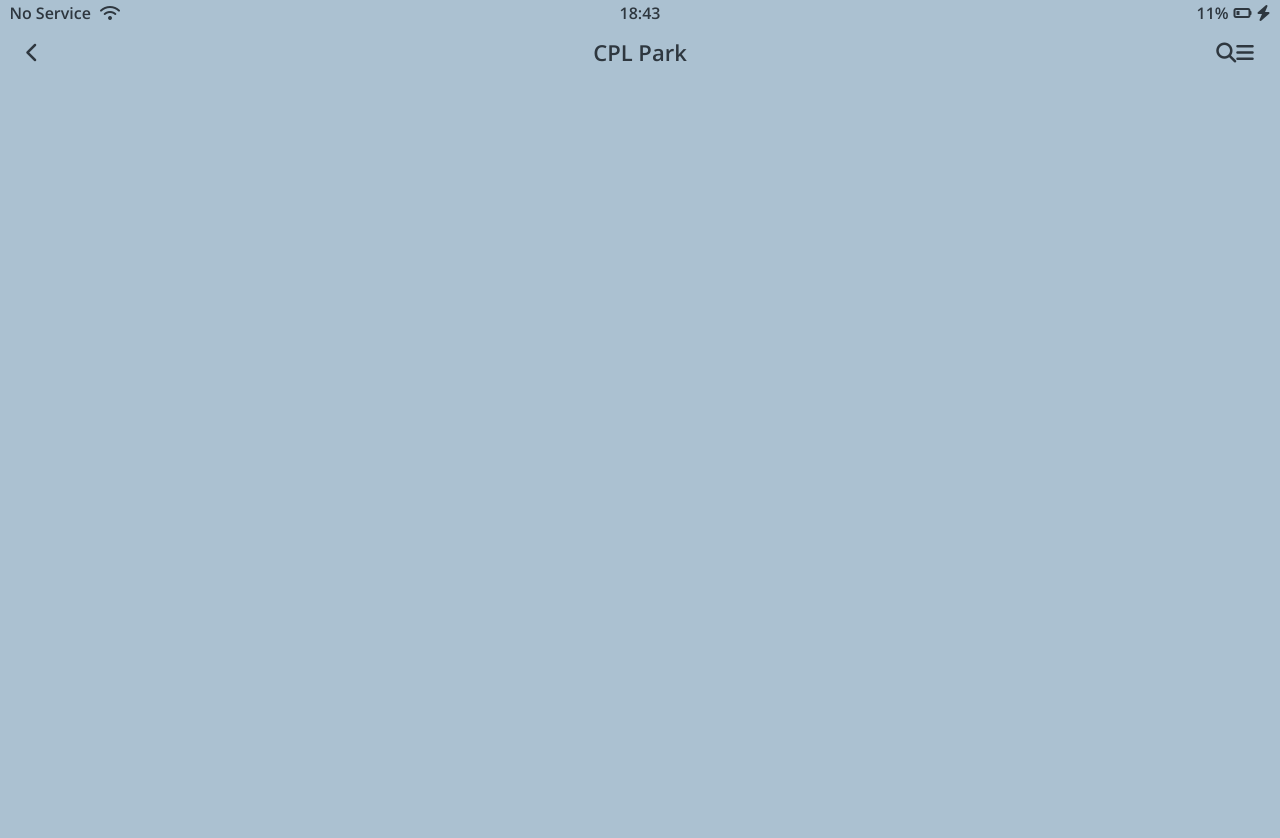
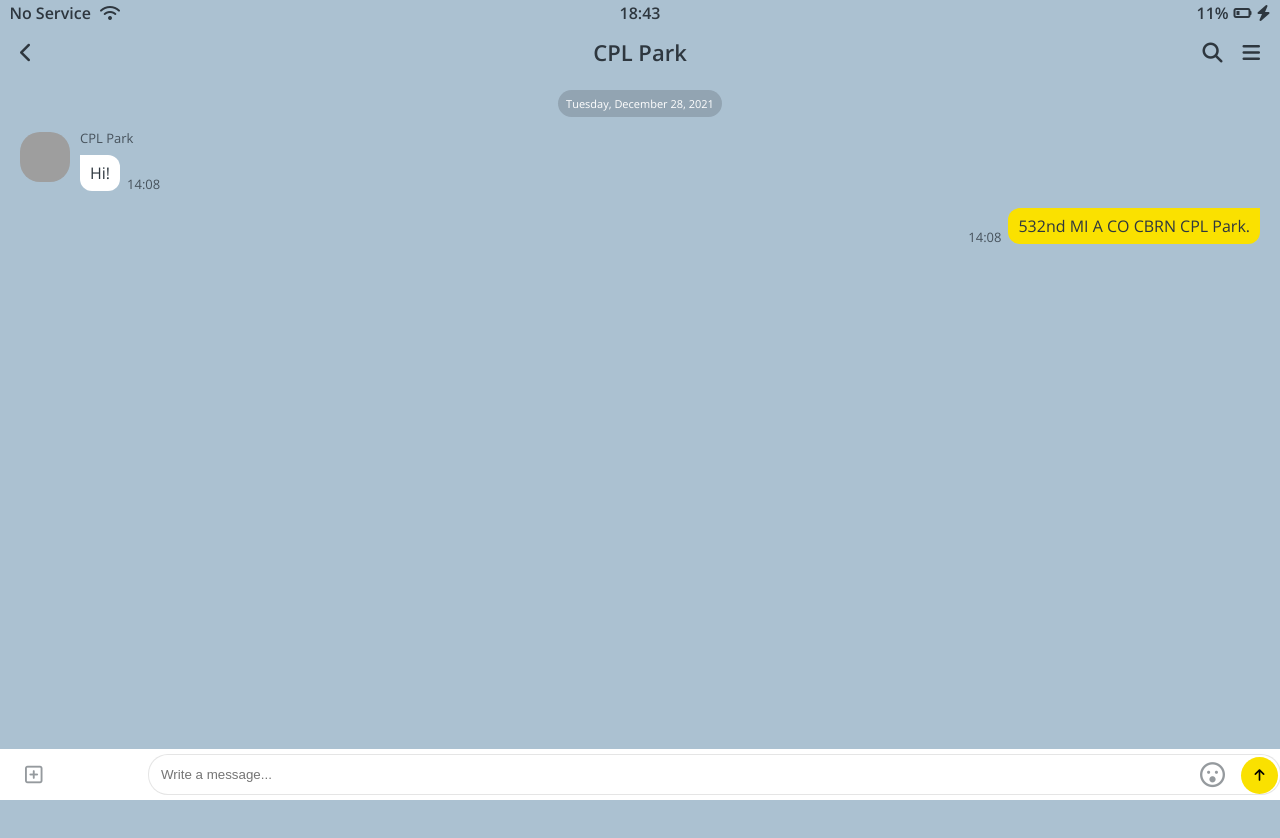
Before and after one commit to PHC-sys/kokoa-clone-2021, a plain HTML site: page chat.html in a window 1280 px wide. Shown: the top 838 px of the page. Drawn offline with nearby package versions, Linux system fonts and the light colour scheme; grey boxes are pictures that could not be loaded.

Commit message:
chat.html/message-row/animation
29DEC21 update.
~animation.

```diff
--- a/chat.html
+++ b/chat.html
@@ -43,7 +43,43 @@
       </header>
     </div>
 
-    <main class="main-screen main-screen__settings"></main>
+    <main class="main-screen main-screen__settings main-chat">
+      <div class="chat__timestamp">Tuesday, December 28, 2021</div>
+      <div class="message-row">
+        <img
+          src="https://lh3.googleusercontent.com/4XRHnStB8Z0qBiBVjz61s6mzsi8pbzfBc7MTnETES0pwxWbmyAopJO4JXa4EPBYqGPqxVJN_FH5Aerw4BwvU_aiw80AvbvIraURS8uQ6nYcGAgq6tMpDgUXN4FaKS_XRLSejnNLPUQ=w600-h315-p-k"
+        />
+        <div class="message-row__content">
+          <span class="message__author">CPL Park</span>
+          <div class="message__info">
+            <span class="message__bubble">Hi!</span>
+            <span class="message__time">14:08</span>
+          </div>
+        </div>
+      </div>
+
+      <div class="message-row message-row--own">
+        <div class="message-row__content">
+          <div class="message__info">
+            <span class="message__bubble">532nd MI A CO CBRN CPL Park.</span>
+            <span class="message__time">14:08</span>
+          </div>
+        </div>
+      </div>
+    </main>
+
+    <form class="reply">
+      <div class="reply__column">
+        <i class="far fa-plus-square fa-lg"></i>
+      </div>
+      <div class="reply__column">
+        <input type="text" placeholder="Write a message..." />
+        <i class="far fa-surprise"></i>
+        <button>
+          <i class="fas fa-arrow-up"></i>
+        </button>
+      </div>
+    </form>
 
     <script
       src="https://kit.fontawesome.com/6478f529f2.js"
--- a/css/components/css/alt-screen-header.css
+++ b/css/components/css/alt-screen-header.css
@@ -17,12 +17,21 @@
   width: 33%;
 }
 
+.alt-screen-header__column:first-child {
+  margin-right: auto;
+}
+
 .alt-screen-header__column:nth-child(2) {
   display: flex;
   justify-content: center;
 }
 .alt-screen-header__column:last-child {
+  margin-left: auto;
   display: flex;
   justify-content: flex-end;
   align-items: center;
 }
+
+.alt-screen-header__column span:last-child {
+  margin-left: 20px;
+}
--- /dev/null
+++ b/css/components/css/message-row.css
@@ -0,0 +1,62 @@
+.message-row {
+  width: 100%;
+  display: flex;
+  margin-bottom: 17px;
+}
+
+.message-row img {
+  width: 50px;
+  height: 50px;
+  object-fit: cover;
+  object-position: left bottom;
+  border-radius: 20px;
+  margin-right: 10px;
+}
+
+.message__author {
+  display: block;
+  margin-bottom: 10px;
+}
+.message__info {
+  display: flex;
+  align-items: flex-end;
+}
+
+.message__bubble {
+  background-color: white;
+  padding: 10px;
+  border-radius: 12px;
+  border-top-left-radius: 0px;
+  margin-right: 7px;
+}
+
+.message__time,
+.message__author {
+  opacity: 0.8;
+  font-size: 13px;
+}
+
+.message-row--own {
+  justify-content: flex-end;
+}
+
+.message-row--own .message__bubble {
+  background-color: var(--yellow);
+  border-top-right-radius: 0px;
+  border-top-left-radius: 12px;
+  margin-right: 0px;
+  margin-left: 7px;
+}
+
+.message-row--own .message__info {
+  flex-direction: row-reverse;
+}
+
+/* for flex-childn
+.message-row--own .message__bubble{
+    order:1;
+}
+.message-row--own .message__time{
+    order:0;
+}
+*/
--- a/css/components/css/nav-bar.css
+++ b/css/components/css/nav-bar.css
@@ -17,10 +17,23 @@
   color: #2e373f;
 }
 
+@keyframes notificationAnimation {
+  0% {
+    transform: none;
+  }
+  50% {
+    transform: translatey(-5px) rotateY(360deg);
+  }
+  100% {
+    transform: none;
+  }
+}
+
 .nav__notification {
   position: absolute;
   left: 15px;
   bottom: 15px;
+  animation: notificationAnimation 2s ease-in-out infinite;
 }
 
 .nav__link .small__notification {
@@ -28,3 +41,29 @@
   left: 34px;
   bottom: 27px;
 }
+
+@keyframes appearBtnAnimation {
+  from {
+    opacity: 0;
+  }
+  to {
+    transform: none;
+    opacity: 1;
+  }
+}
+
+.nav__btn {
+  transform: translatey(50px);
+  opacity: 0;
+  animation: appearBtnAnimation 0.3s ease-in-out forwards;
+}
+
+.nav__btn:nth-child(2) {
+  animation-delay: 0.2s;
+}
+.nav__btn:nth-child(3) {
+  animation-delay: 0.5s;
+}
+.nav__btn:nth-child(4) {
+  animation-delay: 0.8s;
+}
--- a/css/components/css/screen-header.css
+++ b/css/components/css/screen-header.css
@@ -34,3 +34,16 @@
   left: 20px;
   bottom: 20px;
 }
+
+@keyframes rotateCog {
+  from {
+    transform: none;
+  }
+  to {
+    transform: rotateZ(360deg);
+  }
+}
+
+.screen-header__icon .fa-cog:hover {
+  animation: rotateCog 1s linear infinite;
+}
--- a/css/screens/chat.css
+++ b/css/screens/chat.css
@@ -1,5 +1,6 @@
 #chat-screen {
   background-color: #abc1d1;
+  height: 11000vh;
 }
 
 #chat-screen .fixed-top {
@@ -8,3 +9,81 @@
 #chat-screen .fixed-top .status-bar {
   background-color: #abc1d1;
 }
+
+#chat-screen .main-chat {
+  margin-top: 90px;
+  display: flex;
+  flex-direction: column;
+  align-items: center;
+}
+
+.chat__timestamp {
+  color: white;
+  background-color: #92a4b2;
+  padding: 8px;
+  border-radius: 15px;
+  font-size: 11px;
+  margin-bottom: 15px;
+}
+
+.reply {
+  position: fixed;
+  bottom: 0;
+  width: 100%;
+  background-color: white;
+  display: flex;
+  justify-content: space-between;
+  padding: 5px 25px;
+  box-sizing: border-box;
+  align-items: center;
+}
+
+.reply .reply__column:first-child {
+  width: 10%;
+}
+
+.reply .reply__column:last-child {
+  width: 90%;
+  position: relative;
+}
+
+.reply i {
+  opacity: 0.5;
+}
+
+.reply input {
+  padding: 12px;
+  width: 100%;
+  border: var(--main-border);
+  border-radius: 20px;
+}
+
+.reply__column:last-child > i,
+.reply__column:last-child button {
+  position: absolute;
+  right: -23px;
+  top: 2.8px;
+}
+
+.reply__column:last-child > i {
+  right: 30px;
+  top: 9px;
+  font-size: 25px;
+}
+
+.reply__column button {
+  background-color: var(--yellow);
+  border: none;
+  width: 37px;
+  height: 37px;
+  border-radius: 50%;
+}
+
+.reply__column button i {
+  opacity: 1;
+}
+
+.reply__column button:focus,
+.reply__column button:active {
+  outline: none;
+}
--- a/css/screens/find.css
+++ b/css/screens/find.css
@@ -113,3 +113,23 @@
 .open-post__heart-count span {
   margin-left: 3px;
 }
+
+@keyframes heartBeat {
+  0% {
+    color: white;
+    transform: none;
+  }
+  50% {
+    color: tomato;
+    transform: scale(1.5);
+  }
+  100% {
+    color: white;
+    transform: none;
+  }
+}
+
+.open-post__heart-count:hover i {
+  will-change: transform;
+  animation: heartBeat 1s linear infinite;
+}
--- a/css/screens/friends.css
+++ b/css/screens/friends.css
@@ -59,3 +59,29 @@
 .friends-screen__channel-header i {
   color: rgba(0, 0, 0, 0.3);
 }
+
+@keyframes hideSplashScreen {
+  from {
+    opacity: 1;
+  }
+  to {
+    opacity: 0;
+    visibility: hidden;
+  }
+}
+
+#splash-screen {
+  background-color: var(--yellow);
+  position: absolute;
+  height: 100vh;
+  width: 100vw;
+  top: 0;
+  z-index: 3;
+  display: flex;
+  justify-content: center;
+  align-items: center;
+  font-size: 100px;
+  max-width: 100%;
+  animation: hideSplashScreen 0.4s ease-in-out forwards;
+  animation-delay: 2s;
+}
--- a/css/styles.css
+++ b/css/styles.css
@@ -13,6 +13,7 @@
 @import "components/css/exclamation-mark.css";
 @import "components/css/icon-row.css";
 @import "components/css/alt-screen-header.css";
+@import "components/css/message-row.css";
 
 /*Screens*/
 @import "screens/login.css";
@@ -24,7 +25,7 @@
 
 body {
   font-family: "Open Sans", sans-serif;
-  height: 1000vh;
+  height: 100vh;
   color: #2e373f;
 }
 
```
Also changed, not shown: friends.html (+4 -0 lines), index.html (+1 -8 lines), css/components/txt/alt-screen-header.txt, css/components/txt/message-row.txt (added), indexnote.txt.
